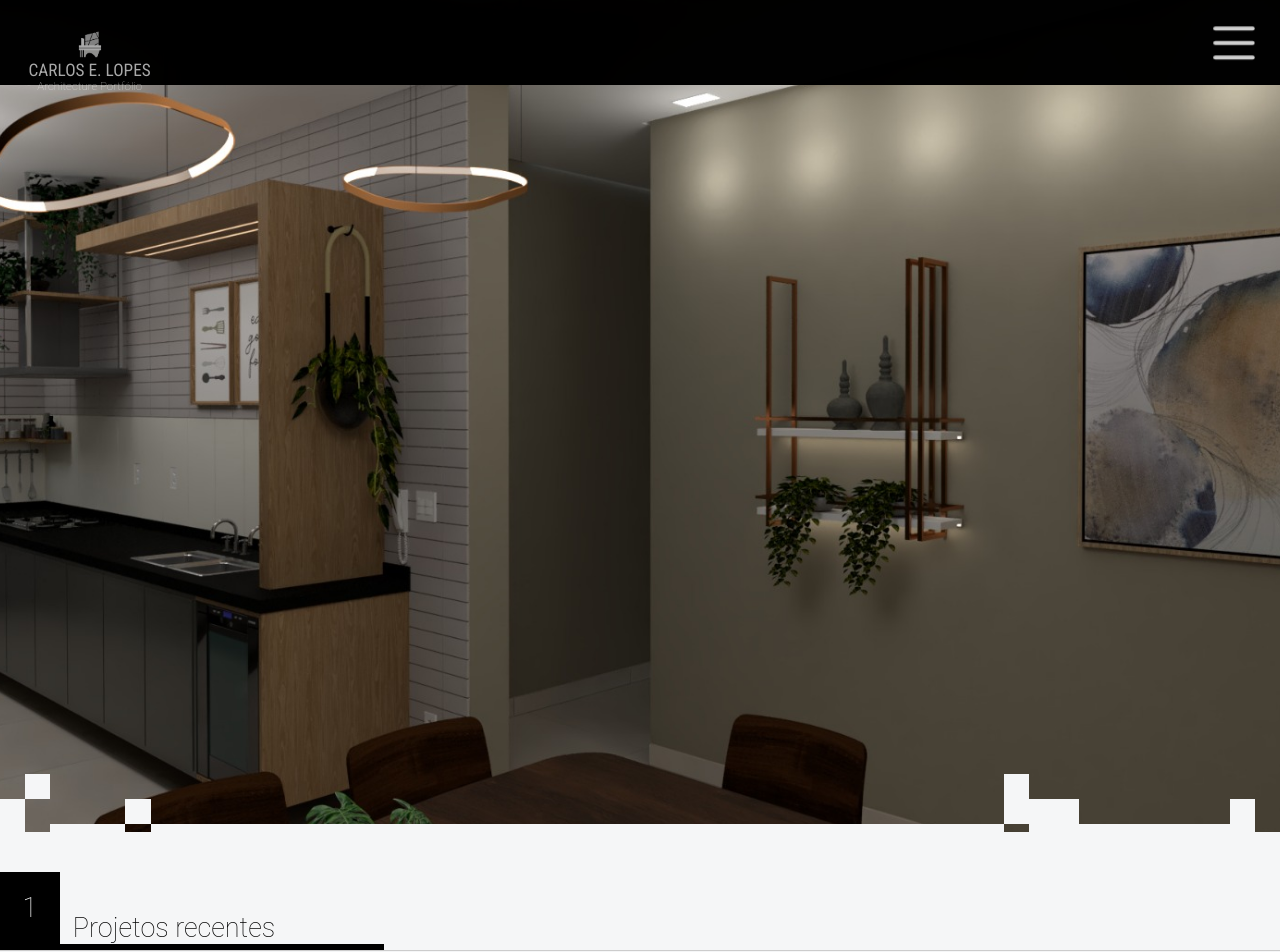
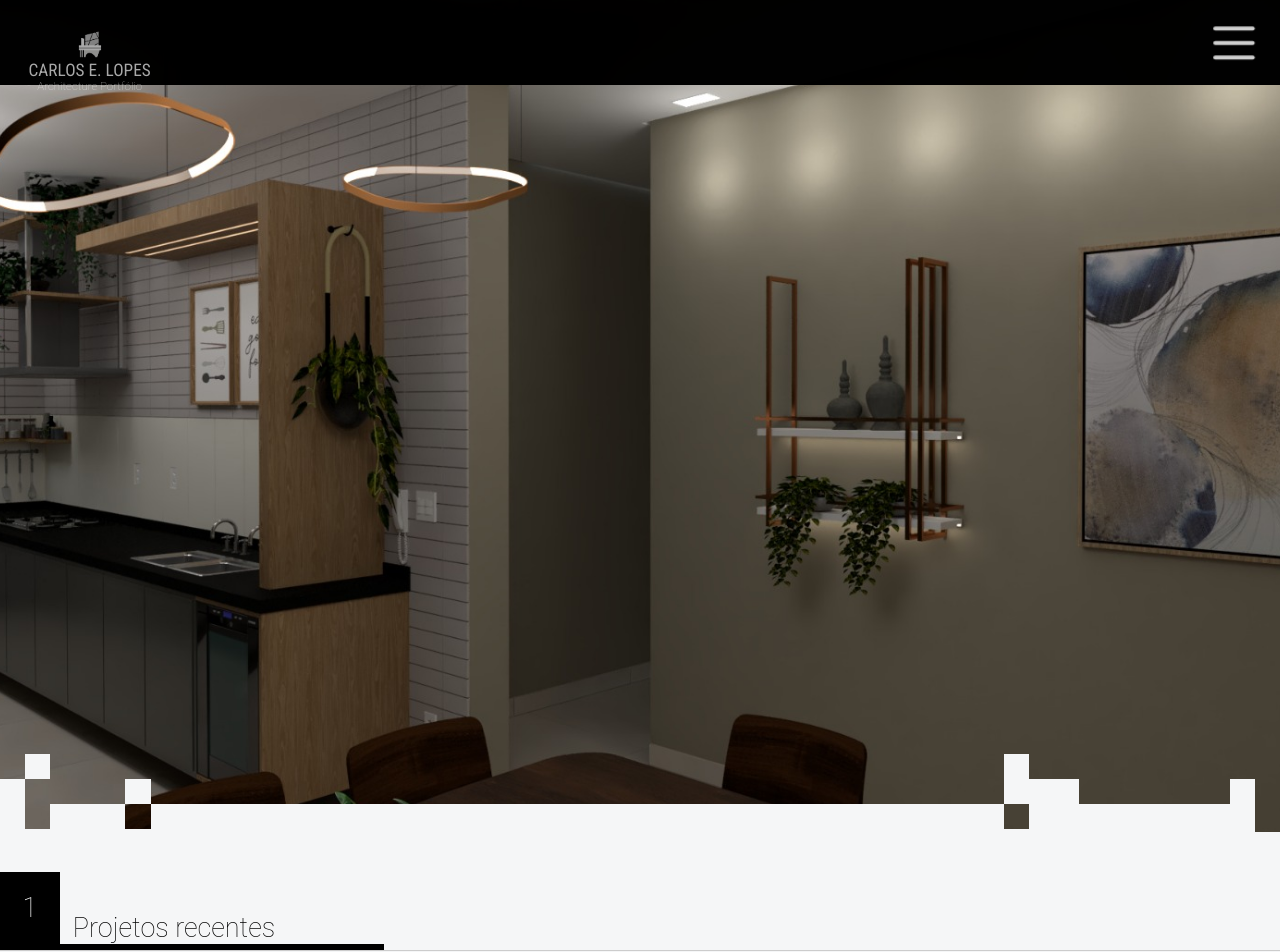
Before and after one commit to AllanC12/lopes_archictecture, a Next.js app: page / in a window 1280 px wide. Shown: the top 952 px of the page. Built offline with nearby package versions, Linux system fonts and the light colour scheme.

Commit message:
ajustando altura de sessão quadriculada

```diff
--- a/components/sass_components/FooterBanner.module.scss
+++ b/components/sass_components/FooterBanner.module.scss
@@ -34,6 +34,6 @@
 
 @media (min-height: 700px){
     .footer_banner{
-        bottom: -110px;
+        bottom: -90px;
     }
 }
```
Also changed, not shown: 1 other file (tests, documents, lock files or other folders).
